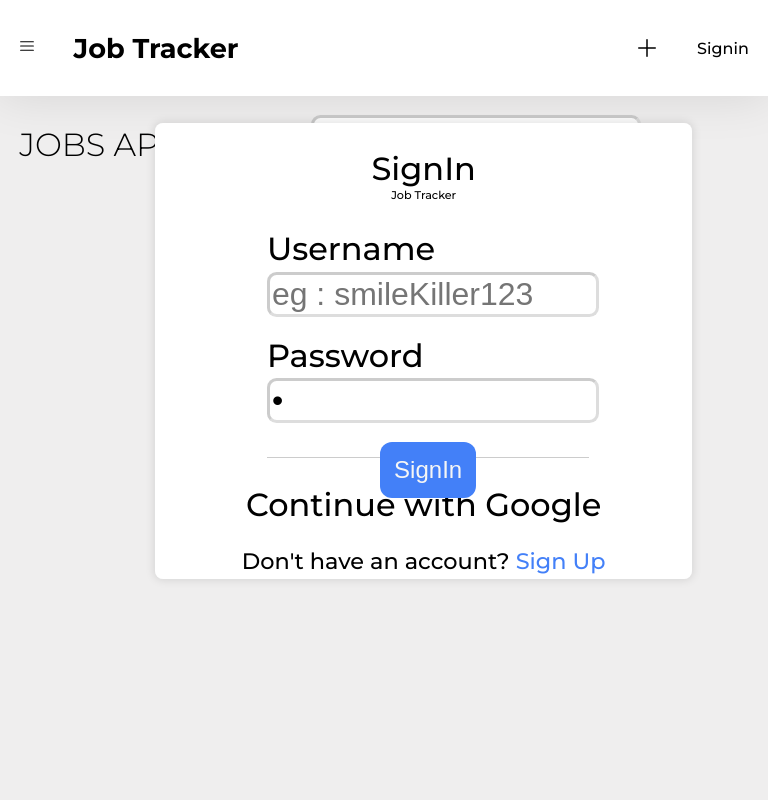
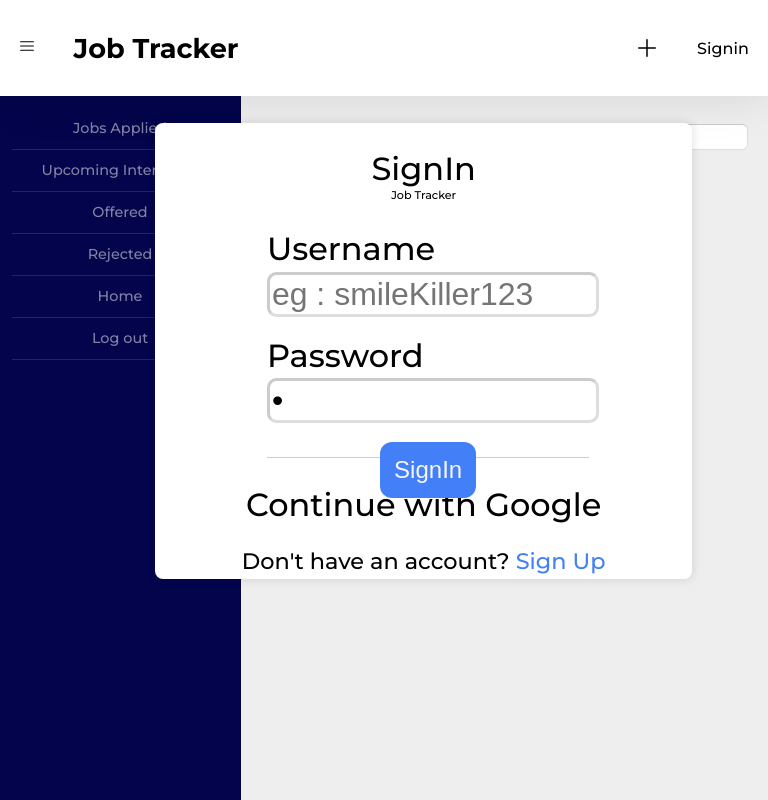
Before and after one commit to GokulPaunraj/job_tracker, a React (Create React App) app in the folder job_tracker/: page /jobs_applied in a window 768 px wide. Built offline with nearby package versions, Linux system fonts and the light colour scheme.

Commit message:
seven commit

```diff
--- a/job_tracker/src/components/header/header.jsx
+++ b/job_tracker/src/components/header/header.jsx
@@ -10,7 +10,7 @@ const Header = ({setis_signin,setnewEntry, sidebar, setsidebar}) => {
   return (
     <header className="header">
       <div className="header_content">
-        <div className="header_nav hamburger_icon"><RxHamburgerMenu onClick={()=>{setsidebar(!sidebar)}}/></div>
+        <div className="header_nav hamburger_icon"><RxHamburgerMenu onClick={()=>{sidebar?setsidebar(false):setsidebar(true)}}/></div>
         <h1 className="title">Job Tracker</h1>
         <nav className="header_nav"><span className="new_entry" onClick={new_entry}><BsPlusLg /></span></nav>
         <nav className="header_nav" onClick={signin}>Signin</nav>
--- a/job_tracker/src/components/listing_page/listing_page.css
+++ b/job_tracker/src/components/listing_page/listing_page.css
@@ -1,16 +1,11 @@
-.container{
-    background-color: rgb(239, 238, 238);
+.list_main_content{
+    margin: 0;
+    margin-top: 12vh;
 }
-
 .list_container{
-    /* border: 1px black solid; */
-    /* alignment */
     height: auto;
     display: grid;
-    grid-template-columns: repeat(3, 1fr);
-    /* styles */
-    padding: clamp(1rem,2.5vw,2rem);
-    background-color: rgb(239, 238, 238);
+    grid-template-columns: repeat(2, 1fr);
 }
 .list_header{
     display: flex;
@@ -19,27 +14,24 @@
     gap: 2vw;
 
     & .page_title{
-        margin: 0;
+        margin: 5%;
+        margin-right: 0;
         font-weight: 350;
-        font-size: 1.7em;
-        padding: clamp(1rem,2.5vw,2rem);
-        padding-bottom: 0;
+        font-size: 1rem;
         text-align: left;
+        flex-grow: 1;
     }
 
     & .searchbar{
-        margin: 0;
+        margin: 5%;
         font-weight: 350;
-        font-size: 1.7em;
-        padding: clamp(1rem,2.5vw,2rem);
-        padding-bottom: 0;
+        font-size: 1rem;
         text-align: left;
-
+        width: 35%;
         & input {
+            width: 100%;
             text-align: left;
-            margin-bottom: 4%;
-            width: 100%;
-            font-size: 1.1rem;
+            font-size: 1rem;
             border-radius: 0.3em;
             border-color: rgba(0, 0, 0, 0.200);
             border-width: 0.1em;
@@ -48,32 +40,33 @@
 }
 
 .list{
-    position: relative;
-
+    height: 12rem;
+    width: 45vw;
+    margin: 0.5rem;
+    display: flex;
+    flex-direction: column;
+    align-items: center;
+    justify-content: center;
     & .list_content{
-        height: 80%;
-        width: 20vw;
-        margin: clamp(1rem,2.5vw,2rem);
-        display: flex;
-        flex-direction: column;
-        align-items: center;
-        justify-content: center;
-
+        height: 100%;
+        width: 100%;
         & p{
-            width: 100%;
-            padding-left:clamp(6rem,10vw,8rem); ;
+            width: 90%;
             text-align: left;
+            font-size: 0.9rem;
+            margin: 10% 5%;
         }
     }
     & .list_buttons{
+        height: 5%;
+        width: 90%;
         display: flex;
-        gap: 15%;
-        position: absolute;
-        left: 70%;
-        top: 3%;
+        gap: 10%;
+        align-items: center;
+        justify-content: right;
         & span{
             margin: 1%;
-            font-size: 1.3rem;
+            font-size: 1.5rem;
             font-weight: 100;
             cursor: pointer;
         }
@@ -81,121 +74,45 @@
     }
 }
 
-@media (max-width:425px){
-    .main_content{
-        position: relative;
-        top: 4rem;
-        left: 0;
+@media (min-width:768px){
+    .list_main_content{
+        margin-left: 240px;
+        width: cal(100vw-240px);
+
     }
     .list_container{
-        height:100%;
+        margin: 0 1%;
         display: grid;
-        grid-template-columns: repeat(2, 1fr);
-        padding-left: 1rem;
-        gap: 4%;
+        grid-template-columns: repeat(3, 1fr);
     }
     .list_header{
-        position: relative;
-        top: 0rem;
-
         & .page_title{
-            font-size: 1.3rem;
+            font-size: 1.5rem;
         }
 
         & .searchbar{
-            width: 7em;
-            font-size: 1.3rem;
-
+            font-size: 1.2rem;
             & input {
-                font-size: 1.3rem;
+                font-size: 1.2rem;
             }
         }
     }
 
     .list{
-        position: relative;
-        top:1rem;
-        height: 10rem;
-        padding-top: 2rem;
-        padding-bottom: 1.2rem;
-
+        height: 90%;
+        width: 90%;
+        margin: 0.3rem;
+        margin-left: 0.5rem;
         & .list_content{
-            height: 100%;
-            width: 43vw;
-            margin: 0;
-
             & p{
-                padding-left:15%; ;
                 font-size: 1rem;
             }
         }
         & .list_buttons{
-            position: absolute;
-            left: 50%;
-            top: 0em;
+            height: 5%;
             & span{
-                font-size: 2rem;
+                font-size: 1.8rem;
             }
-
         }
     }
 }
-
-@media (min-width:425px) and (max-width:1180px){
-    .main_content{
-    position: relative;
-    top: 4rem;
-    left: 0;
-    }
-    .list_container{
-        height:100%;
-        display: grid;
-        grid-template-columns: repeat(3, 1fr);
-        padding-left: 2rem;
-    }
-    .list_header{
-        position: relative;
-        top: 2rem;
-
-        & .page_title{
-            font-size: 2rem;
-        }
-
-        & .searchbar{
-            width: 20rem;
-            font-size: 1.3em;
-
-            & input {
-                font-size: 2rem;
-            }
-        }
-    }
-
-    .list{
-        position: relative;
-        top:1rem;
-        height: 15rem;
-        padding-bottom: 2rem;
-        padding-top: 2rem;
-
-        & .list_content{
-            height: 100%;
-            width: 30vw;
-            margin: 0;
-
-            & p{
-                padding-left:15%; ;
-                font-size: 1.5rem;
-            }
-        }
-        & .list_buttons{
-            position: absolute;
-            left: 60%;
-            top: 0em;
-            & span{
-                font-size: 2rem;
-            }
-
-        }
-    }
-}
--- a/job_tracker/src/components/listing_page/listing_page.jsx
+++ b/job_tracker/src/components/listing_page/listing_page.jsx
@@ -105,7 +105,7 @@ const Listing_page = ({ data, setdata,setis_signin, setnewEntry, sidebar, setsid
     <div>
       <Header setis_signin={setis_signin} setnewEntry={setnewEntry} sidebar={sidebar} setsidebar={setsidebar} />
       <Sidebar setdata={setdata} sidebar={sidebar} setsidebar={setsidebar} siderbarRef = {siderbarRef} />
-      <div className="main_content">
+      <div className="list_main_content">
         {/* Cards section */}
         <div className="list_header">
           <h1 className="page_title">
@@ -120,7 +120,6 @@ const Listing_page = ({ data, setdata,setis_signin, setnewEntry, sidebar, setsid
               />
             </div>
         </div>
-        <div className="container">
           <div className="list_container">
             {required_data &&
               required_data.map((datum) => (
@@ -150,7 +149,6 @@ const Listing_page = ({ data, setdata,setis_signin, setnewEntry, sidebar, setsid
                 </section>
               ))}
           </div>
-        </div>
       </div>
       {editing && <EditEentry data={data} setdata = {setdata} edit_entry={edit_entry} editRef={editRef} setediting={setediting}/>}
     </div>
--- a/job_tracker/src/components/sidebar/sidebar.css
+++ b/job_tracker/src/components/sidebar/sidebar.css
@@ -1,8 +1,13 @@
+.active{
+    display:block;
+    z-index:1000;
+}
+.inactive{
+    display:none;
+}
 .sidebar{
-    display:none;
     height:calc(100vh - 12vh);
     width: 240px;
-    z-index:0;
     position: fixed;
     top: 12vh;
     overflow-y: hidden;
@@ -10,17 +15,11 @@
     background-color: rgb(4, 4, 76);
     color: white;
 }
-.active{
-    display:block;
-    z-index:1000;
-}
-
 .sidebar_content{
     height: 100%;
     display: flex;
     flex-flow: column;
     padding: clamp(0.5rem,1.5vw,1rem);
-
     & nav{
         padding: clamp(0.5rem,1.5vw,1rem);
         border-bottom: 0.01px rgba(255, 255, 255, 0.250) solid;
@@ -29,7 +28,7 @@
     }
 }
 
-@media (min-width:769px){
+@media (min-width:768px){
     .sidebar{
         display: block;
     }
--- a/job_tracker/src/components/sidebar/sidebar.jsx
+++ b/job_tracker/src/components/sidebar/sidebar.jsx
@@ -33,7 +33,7 @@ const Sidebar = ({ setdata, sidebar, setsidebar, siderbarRef }) => {
   };
 
   return (
-    <aside className={`sidebar ${sidebar ? "active" : ""}`} ref={siderbarRef}>
+    <aside className={`sidebar ${sidebar ? "active" : "inactive"}`} ref={siderbarRef}>
       <section className="sidebar_content">
         <nav onClick={jobs_applied}>Jobs Applied</nav>
         <nav onClick={jobs_interviewing}>Upcoming Interviews</nav>
```
Lines whose indentation alone changed are shown as unchanged.
